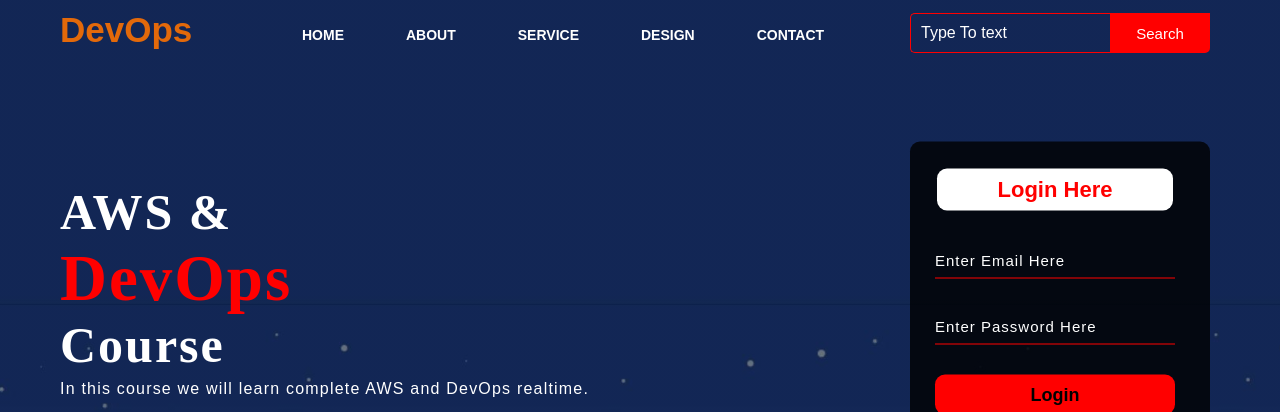
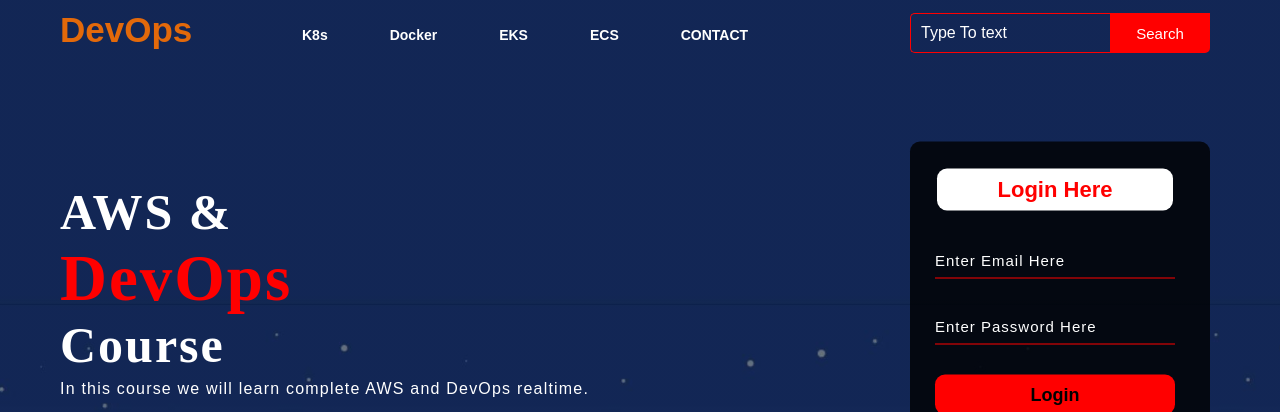
Before and after one commit to veqar/DevOpsProject, a plain HTML site: page index.html in a window 1280 px wide. Shown: the top 412 px of the page. Drawn offline with nearby package versions, Linux system fonts and the light colour scheme.

Commit message:
k8s build

```diff
--- a/index.html
+++ b/index.html
@@ -14,10 +14,10 @@
 
             <div class="menu">
                 <ul>
-                    <li><a href="#"> HOME</a></li>
-                    <li><a href="#">ABOUT</a></li>
-                    <li><a href="#">SERVICE</a></li>
-                    <li><a href="#">DESIGN</a></li>
+                    <li><a href="#">K8s</a></li>
+                    <li><a href="#">Docker</a></li>
+                    <li><a href="#">EKS</a></li>
+                    <li><a href="#">ECS</a></li>
                     <li><a href="#">CONTACT</a></li>
                 </ul>
             </div>
```
